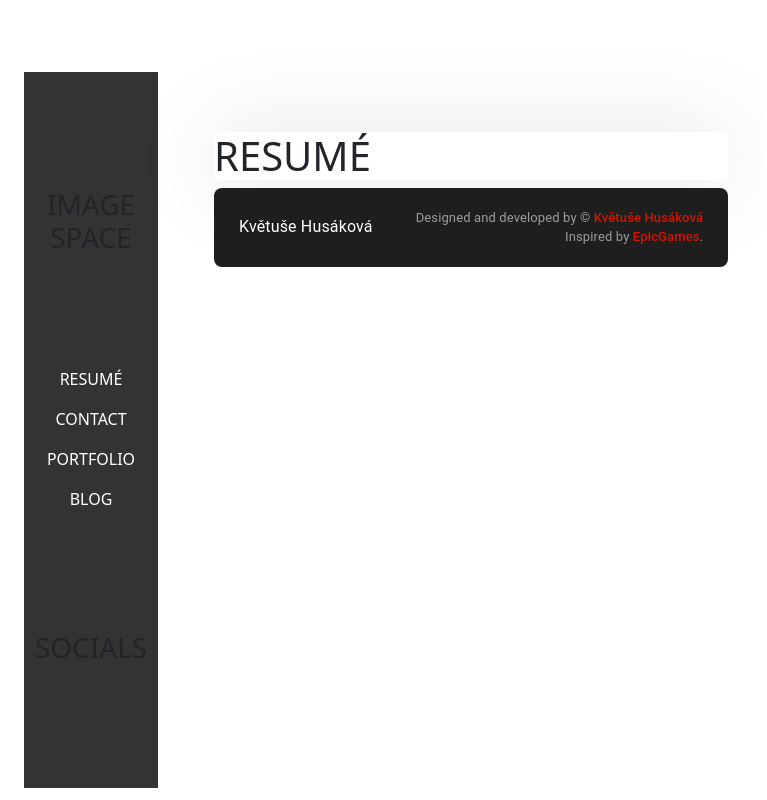
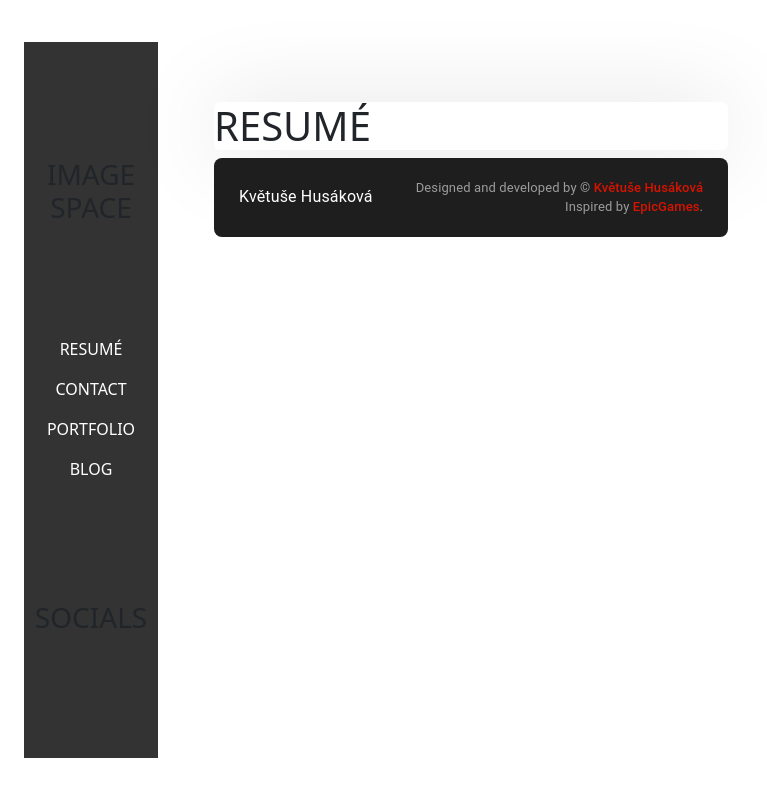
Before and after one commit to Yushikuni/Portfolio_TesingForAPIS, a React (Vite) app: page / in a window 1280 px wide. Shown: the whole page, without its empty margins (0-767 px from the left). Built offline with nearby package versions, Linux system fonts and the light colour scheme.

Commit message:
delete  className={'top_60'} in container

```diff
--- a/src/App.jsx
+++ b/src/App.jsx
@@ -13,7 +13,7 @@ import Resume from './pages/Resume/Resume';
 function App() {
     return (
         <Router>
-            <Container className={'top_60'}>
+            <Container>
                 <Grid container spacing={7}>
                     <Grid item xs={12} sm={12} md={4} lg={3}>
                         <SideNav />
```
